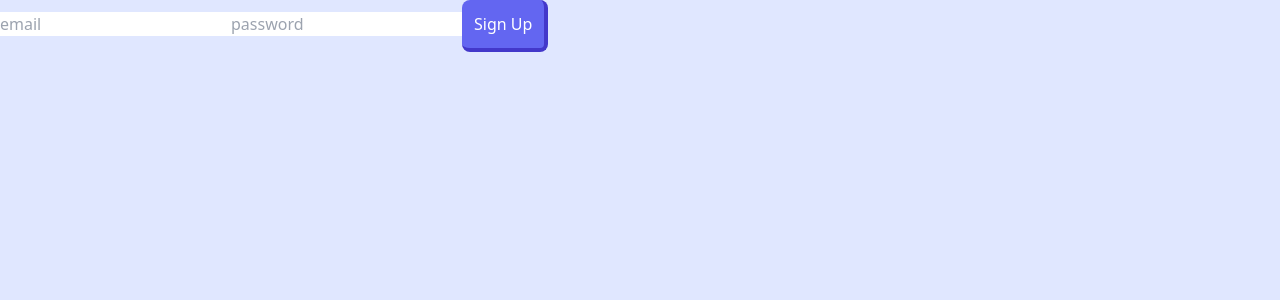
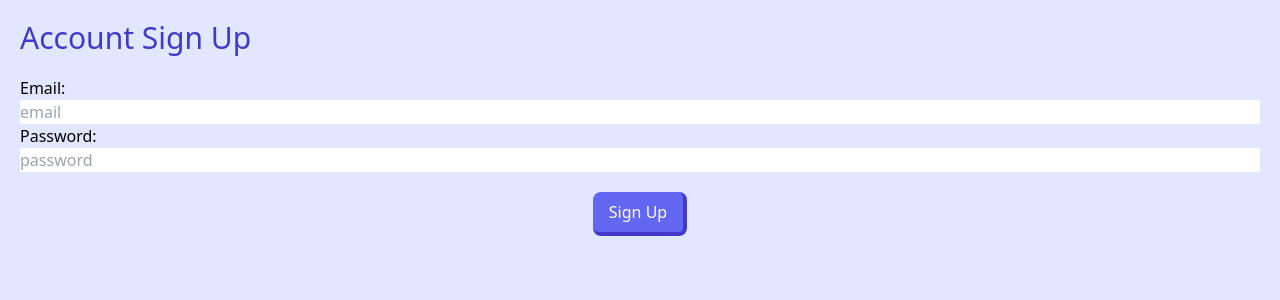
Before and after one commit to Khimarra/the-x-effect-frontend, a React (Create React App) app: page /signup in a window 1280 px wide. Shown: the top 300 px of the page. Built offline with nearby package versions, Linux system fonts and the light colour scheme.

Commit message:
more styles

```diff
--- a/src/components/CardDetail.jsx
+++ b/src/components/CardDetail.jsx
@@ -31,8 +31,8 @@ export default function CardDetail(props) {
           <Link to="/" className="text-indigo-700">
             Home
           </Link>
-          <div className="m-auto">
-            <div className="py-2 text-3xl">{card.title}</div>
+          <div className="m-auto p-5">
+            <div className="py-2 text-3xl text-indigo-700">{card.title}</div>
             <div className="py-2">{card.description}</div>
             <div className="flex flex-col items-center">
               <CardGrid card={card} days={days} setDays={setDays} />
--- a/src/components/NewCard.jsx
+++ b/src/components/NewCard.jsx
@@ -8,11 +8,10 @@ import DateRangeCal from "./DateRangeCal"
 export default function NewCard(props) {
   const [card, setCard] = useState({})
   const [dates, setDates] = useState({
-      startDate: new Date(),
-      endDate: new Date(),
-      key: "selection",
-    })
-
+    startDate: new Date(),
+    endDate: new Date(),
+    key: "selection",
+  })
 
   const handleChange = (e) => {
     setCard({ ...card, [e.target.name]: e.target.value })
@@ -30,18 +29,18 @@ export default function NewCard(props) {
     setCard({
       ...card,
       startDate: ranges.selection.startDate,
-      endDate: ranges.selection.endDate
+      endDate: ranges.selection.endDate,
     })
     setDates({
       startDate: ranges.selection.startDate,
       endDate: ranges.selection.endDate,
-      key: 'selection'
+      key: "selection",
     })
   }
 
   if (isLoggedIn()) {
     return (
-      <div className='p-5'>
+      <div className="flex flex-col p-5">
         <Link to="/" className="text-indigo-700">
           Home
         </Link>
@@ -77,7 +76,7 @@ export default function NewCard(props) {
             name="title"
             placeholder="Example: Meditation"
             onChange={handleChange}
-            className="mb-5"
+            className="mb-5 p-1 px-2"
           ></input>
           Description:
           <textarea
@@ -85,20 +84,16 @@ export default function NewCard(props) {
             rows="4"
             placeholder="Write out the specific goal. Example: Sit quietly and focus on breath for at least one minute per day, for 50 days."
             onChange={handleChange}
-            className="mb-5"
+            className="mb-5 p-1 px-2"
           ></textarea>
           <DateRangeCal dates={dates} handleSelect={handleSelect} />
-          <Link to="/">
-            <Button text={"Cancel"} />
-          </Link>
-          <Button text={"Create Card"} />
+          <div className="m-auto">
+            <Button text={"Create Card"} className="m-auto" />
+          </div>
         </form>
       </div>
     )
-
   } else {
-    return (
-      <Redirect to='/' />
-    )
+    return <Redirect to="/" />
   }
 }
--- a/src/components/UserForm.jsx
+++ b/src/components/UserForm.jsx
@@ -1,23 +1,30 @@
 import React from "react"
+import Button from "./Button"
 
 export default function UserForm(props) {
   return (
-    <form onSubmit={props.handleSubmit}>
+    <div className="p-5">
+      <div className="text-3xl pb-5 text-indigo-700">Account {props.button}</div>
+
+      <form onSubmit={props.handleSubmit} className="flex flex-col">
+        Email:
         <input
-        type="text"
+          type="email"
           name="email"
           placeholder="email"
           onChange={props.handleChange}
         ></input>
+        Password:
         <input
           type="password"
           name="password"
           placeholder="password"
           onChange={props.handleChange}
         ></input>
-      <button className="bg-indigo-500 border-b-4 border-r-4 border-indigo-700 p-3 rounded-lg text-white">
-        {props.button}
-      </button>
+        <div className="m-auto">
+          <Button text={`${props.button}`} />
+        </div>
       </form>
+    </div>
   )
 }
--- a/src/components/UserHome.jsx
+++ b/src/components/UserHome.jsx
@@ -28,8 +28,8 @@ export default function UserHome(props) {
 
   if (isLoggedIn()) {
     return (
-      <div className="p-5">
-        <button onClick={handleClick} className="text-indigo-700">
+      <div className="flex flex-col p-5">
+        <button onClick={handleClick} className="text-indigo-700 w-full text-right">
           Logout
         </button>
         <Welcome />
```
Also changed, not shown: src/components/DateRangeCal.jsx (+0 -7 lines). Lines whose indentation alone changed are shown as unchanged.
